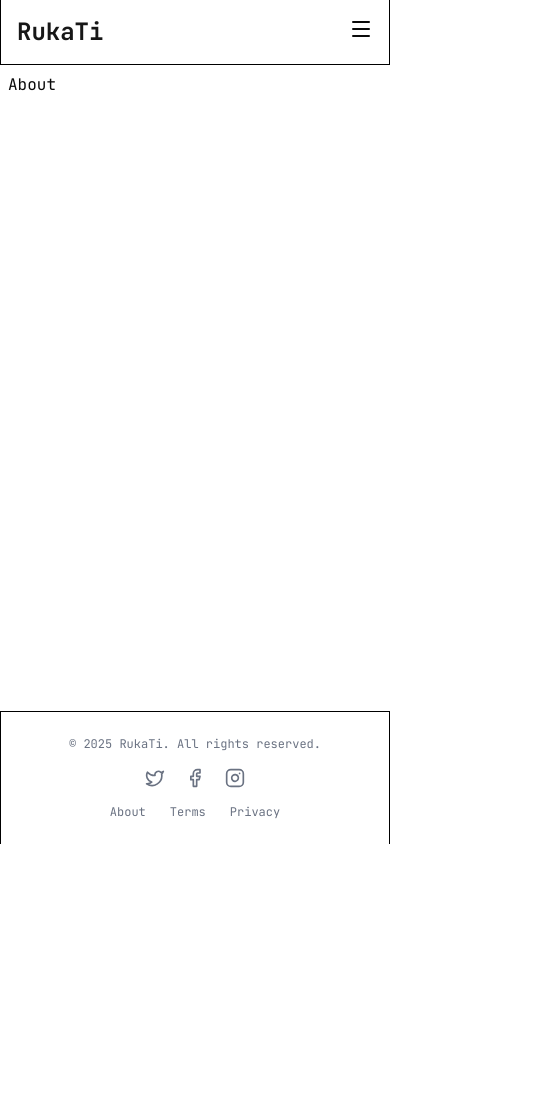
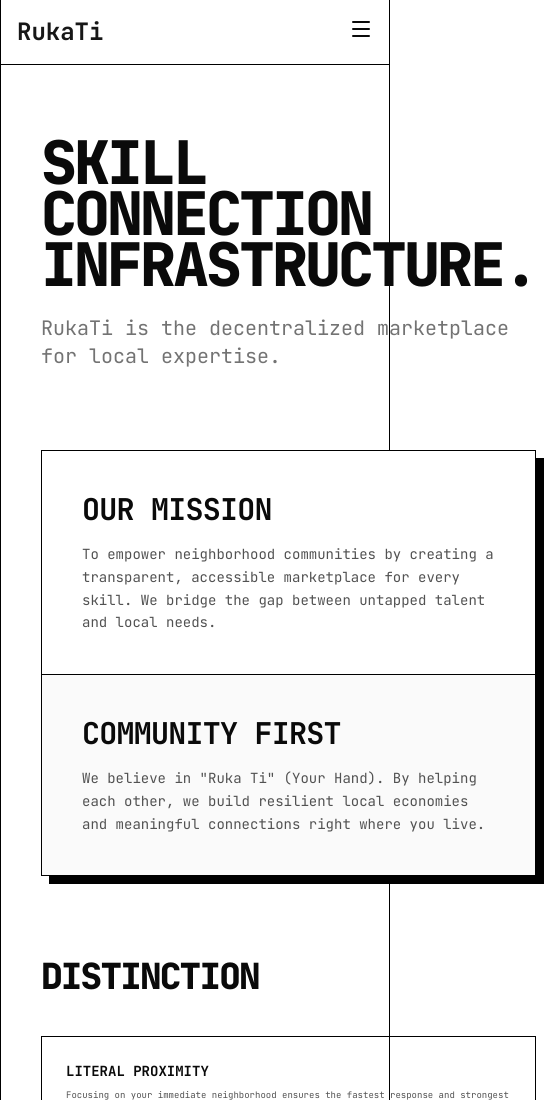
Before and after one commit to tamadekk/RukaTi, a React (Vite) app: page /about in a window 390 px wide. Shown: the top 1100 px of the page, 552 px wide, since content can reach past the window. Before the commit the page ends 844 px from the top, so only its background shows below. Built offline with nearby package versions, Linux system fonts and the light colour scheme; no server answers.

Commit message:
feat: add about page

```diff
--- a/src/const/navigation-links.ts
+++ b/src/const/navigation-links.ts
@@ -15,6 +15,7 @@ import {
 export const guestNavigationItems: navigationItem[] = [
   { title: "Home", href: "/", icon: House },
   { title: "Services", href: "/services", icon: List },
+  { title: "About", href: "/about", icon: Info },
 ];
 
 export const authenticatedNavigationItems: navigationItem[] = [
--- /dev/null
+++ b/src/pages/about.tsx
@@ -0,0 +1,125 @@
+import { DashboardLayout } from "@/components/layouts/dashboard-layout";
+import { Link } from "@tanstack/react-router";
+import { Button } from "@/components/ui/button";
+
+export function AboutPage() {
+  return (
+    <DashboardLayout>
+      <div className="space-y-20 py-12 px-4 md:px-0 max-w-5xl mx-auto">
+        {/* Header Section */}
+        <section className="space-y-6">
+          <h1 className="text-6xl md:text-8xl font-black uppercase tracking-tighter leading-[0.85]">
+            Skill <br /> Connection <br /> Infrastructure.
+          </h1>
+          <p className="text-xl font-mono text-muted-foreground max-w-2xl mt-4">
+            RukaTi is the decentralized marketplace for local expertise.
+          </p>
+        </section>
+
+        {/* Mission/Community - Reduced Text */}
+        <div className="grid grid-cols-1 md:grid-cols-2 gap-[1px] bg-black border border-black shadow-[8px_8px_0px_0px_rgba(0,0,0,1)]">
+          <div className="bg-white p-10 space-y-4">
+            <h2 className="text-3xl font-bold uppercase tracking-tight">
+              Our Mission
+            </h2>
+            <p className="font-mono text-sm leading-relaxed text-neutral-600">
+              To empower neighborhood communities by creating a transparent,
+              accessible marketplace for every skill. We bridge the gap between
+              untapped talent and local needs.
+            </p>
+          </div>
+
+          <div className="bg-neutral-50 p-10 space-y-4">
+            <h2 className="text-3xl font-bold uppercase tracking-tight">
+              Community First
+            </h2>
+            <p className="font-mono text-sm leading-relaxed text-neutral-600">
+              We believe in "Ruka Ti" (Your Hand). By helping each other, we
+              build resilient local economies and meaningful connections right
+              where you live.
+            </p>
+          </div>
+        </div>
+
+        {/* Why RukaTi? Features - Reduced font sizes */}
+        <section className="space-y-10">
+          <h2 className="text-4xl font-black uppercase tracking-tighter">
+            Distinction
+          </h2>
+          <div className="grid grid-cols-1 sm:grid-cols-3 gap-6">
+            <div className="border border-black p-6 hover:bg-black hover:text-white transition-colors duration-300">
+              <h3 className="font-bold uppercase text-sm mb-2">
+                Literal Proximity
+              </h3>
+              <p className="font-mono text-[9px] opacity-70">
+                Focusing on your immediate neighborhood ensures the fastest
+                response and strongest trust.
+              </p>
+            </div>
+            <div className="border border-black p-6 hover:bg-black hover:text-white transition-colors duration-300">
+              <h3 className="font-bold uppercase text-sm mb-2">Pure Utility</h3>
+              <p className="font-mono text-[9px] opacity-70">
+                A streamlined interface designed for one purpose: getting stuff
+                done without the noise.
+              </p>
+            </div>
+            <div className="border border-black p-6 hover:bg-black hover:text-white transition-colors duration-300">
+              <h3 className="font-bold uppercase text-sm mb-2">
+                Verified Trust
+              </h3>
+              <p className="font-mono text-[9px] opacity-70">
+                Real reviews and a community-driven reputation system you can
+                actually rely on.
+              </p>
+            </div>
+          </div>
+        </section>
+
+        {/* Values - High Impact */}
+        <section className="grid grid-cols-1 md:grid-cols-3 gap-12 pt-10 border-t border-black">
+          <div className="space-y-2">
+            <h3 className="text-xs font-bold uppercase tracking-widest text-muted-foreground">
+              01 // Integrity
+            </h3>
+            <p className="font-mono text-sm">
+              Truth in every listing. Fairness in every deal.
+            </p>
+          </div>
+          <div className="space-y-2">
+            <h3 className="text-xs font-bold uppercase tracking-widest text-muted-foreground">
+              02 // Openness
+            </h3>
+            <p className="font-mono text-sm">
+              Anyone can participate. Everyone has a skill.
+            </p>
+          </div>
+          <div className="space-y-2">
+            <h3 className="text-xs font-bold uppercase tracking-widest text-muted-foreground">
+              03 // Impact
+            </h3>
+            <p className="font-mono text-sm">
+              We grow when your community grows.
+            </p>
+          </div>
+        </section>
+
+        {/* CTA Section */}
+        <div className="bg-black text-white p-12 md:p-20 text-center space-y-8 border-t-8 border-black">
+          <h2 className="text-4xl md:text-6xl font-black uppercase tracking-tighter">
+            Join The <br /> Infrastructure.
+          </h2>
+          <div className="pt-4">
+            <Link to="/register">
+              <Button
+                variant="outline"
+                className="rounded-none bg-white text-black border-white uppercase font-black tracking-widest px-12 py-8 h-auto text-xl transition-all duration-300 hover:bg-transparent hover:text-white"
+              >
+                Join RukaTi
+              </Button>
+            </Link>
+          </div>
+        </div>
+      </div>
+    </DashboardLayout>
+  );
+}
--- a/src/routes/about.tsx
+++ b/src/routes/about.tsx
@@ -1,13 +1,6 @@
 import { createFileRoute } from "@tanstack/react-router";
+import { AboutPage } from "@/pages/about";
 
 export const Route = createFileRoute("/about")({
-  component: AboutComponent,
+  component: AboutPage,
 });
-
-function AboutComponent() {
-  return (
-    <div className="p-2">
-      <h3>About</h3>
-    </div>
-  );
-}
```
